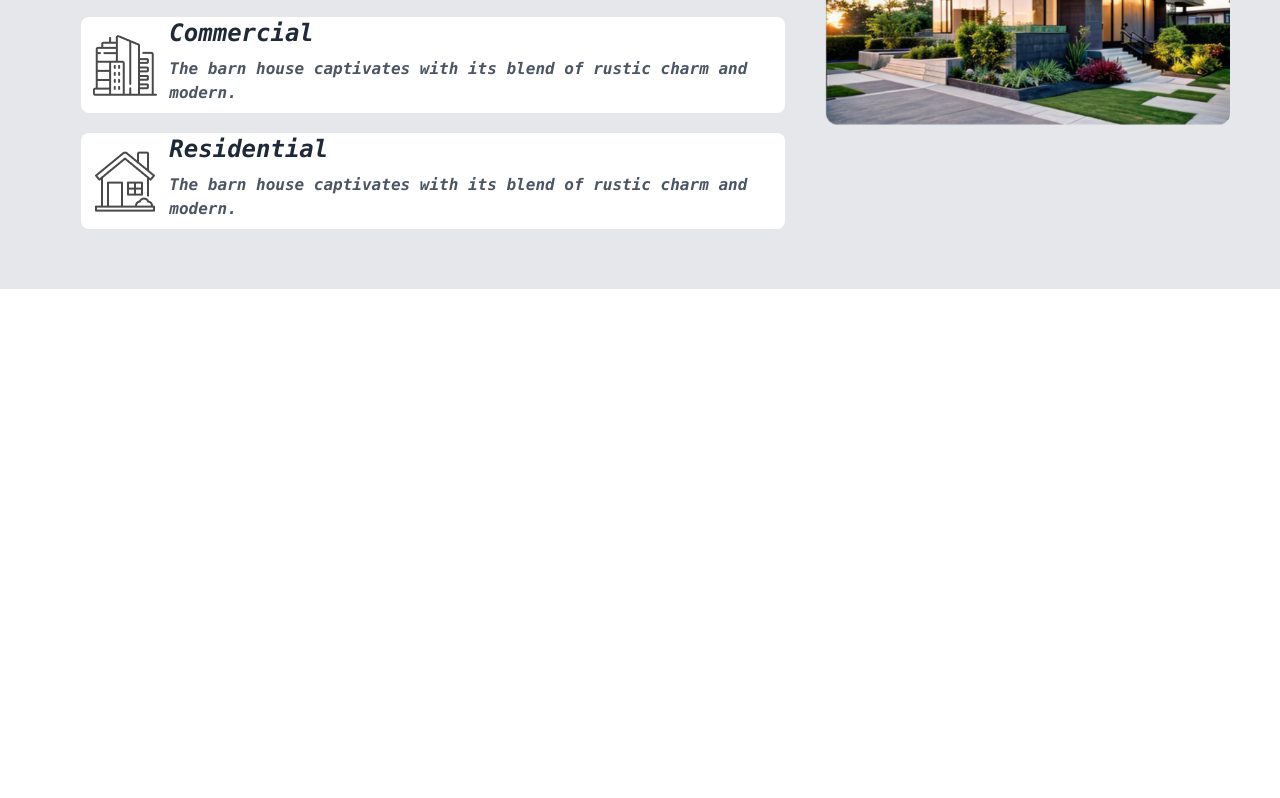
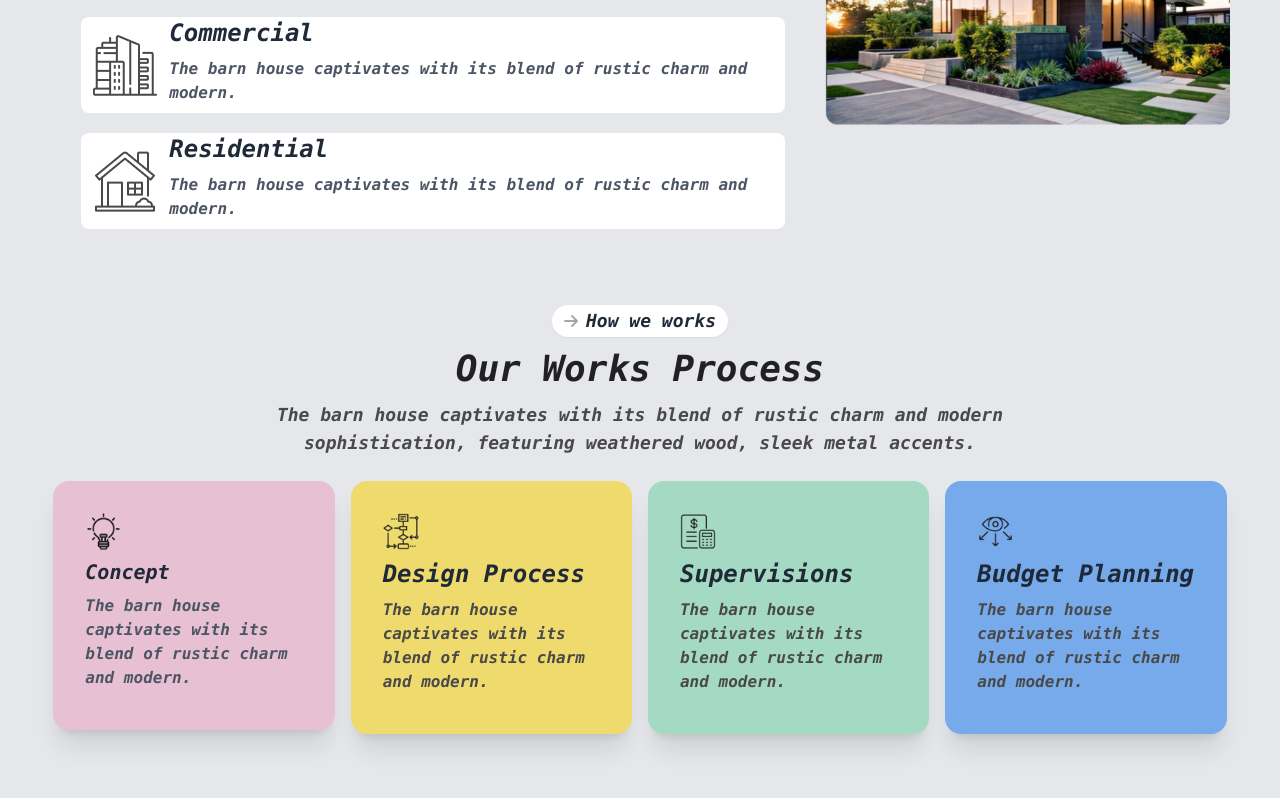
Before and after one commit to jahidul2006/Assignment-03, a plain HTML site: page index.html in a window 1280 px wide. Shown: the part 1045-1843 px from the top of the page. Before the commit the page ends 1334 px from the top, so only its background shows below. Drawn offline with nearby package versions, Linux system fonts and the light colour scheme.

Commit message:
added my work process section

```diff
--- a/index.html
+++ b/index.html
@@ -95,7 +95,7 @@
 
       </header>
 
-      <main>
+      <main class="bg-gray-200">
         <!-- About sections start -->
 
         <div class="bg-gray-200 mt-10  ">
@@ -109,8 +109,7 @@
                 <i class="fa-solid fa-arrow-right fa-beat-fade mt-1.5 pr-2"></i>
                 <h2 class=" font-mono font-bold italic text-lg">About Us</h2>
               </div>
-
-              </button>
+            </button>
               <!-- name-1 -->
               <div class="  mb-5">
                 <h2 class="font-mono font-bold italic lg:text-5xl text-2xl sm:text-left text-center text-[#212121] mb-3">We design thoughtful, liveable spaces</h2>
@@ -140,6 +139,78 @@
           </div>
         </div>
           <!-- About sections ends -->
+
+          <!-- Work process section start -->
+           <section class=" w-11/12 m-auto pb-16">
+            <!-- button -->
+            <div class="flex sm:justify-center justify-center pt-4">
+            <button class="flex py-0.5 mb-3 h-8 justify-center w-44 rounded-full bg-white shadow-sm ">
+                  <i class="fa-solid fa-arrow-right fa-beat-fade mt-1.5 pr-2"></i>
+                  <h2 class=" font-mono font-bold italic text-lg">How we works</h2>
+                 </button>
+                </div>
+                 <!-- button ends-->
+
+            <div class="sm:w-4/6 m-auto   ">
+              <h2 class="lg:text-4xl text-3xl text-[#212121] font-mono font-bold italic text-center mb-3 ">Our Works Process </h2>
+              <p class=" text-[#494949] text-lg font-mono font-bold italic text-center mb-6">The barn house captivates with its blend of rustic charm and modern sophistication, featuring weathered wood, sleek metal accents. </p>
+            </div>
+            <!-- box-div start -->
+             <div class="grid lg:grid-cols-4 grid-cols-1 gap-4 ">
+              <div class="">
+                <div class="card bg-base-100 shadow-xl  m-auto bg-[#E7C1D3]">
+                  <div class="card-body ">
+                    <img class="w-1/6" src="assets/concept.png" alt="">
+                    <h2 class="card-title font-mono font-bold italic text-xl">Concept</h2>
+                    <p class="text-gray-600  font-mono font-bold italic ">The barn house captivates with its blend of rustic charm and modern.</p>
+                    <div class="card-actions justify-end">
+
+                    </div>
+                  </div>
+                </div>
+                </div>
+              <div class="">
+                <div class="card bg-base-100 shadow-xl m-auto bg-[#EFDA6E]">
+                  <div class="card-body">
+                    <img class="w-1/6" src="assets/flow-chart.png" alt="">
+                    <h2 class="card-title font-mono font-bold italic text-2xl">Design Process</h2>
+                    <p class="text-[#494949] font-mono font-bold italic ">The barn house captivates with its blend of rustic charm and modern.</p>
+                    <div class="card-actions justify-end">
+
+                    </div>
+                  </div>
+                </div>
+              </div>
+              <div class="">
+                <div class="card bg-base-100  shadow-xl m-auto bg-[#A4DAC3]">
+                <div class="card-body">
+                  <img class="w-1/6" src="assets/budget-planning.png" alt="">
+                  <h2 class="card-title font-mono font-bold italic text-2xl">Supervisions</h2>
+                  <p class="text-[#494949] font-mono font-bold italic ">The barn house captivates with its blend of rustic charm and modern.</p>
+                  <div class="card-actions justify-end">
+
+                  </div>
+                </div>
+              </div>
+              </div>
+              <div class="">
+                <div class="card bg-base-100  shadow-xl m-auto bg-[#77AAEA]">
+                <div class="card-body">
+                  <img class="w-1/6" src="assets/vision.png" alt="">
+                  <h2 class="card-title font-mono font-bold italic text-2xl">Budget Planning</h2>
+                  <p class="text-[#494949] font-mono font-bold italic ">The barn house captivates with its blend of rustic charm and modern.</p>
+                  <div class="card-actions justify-end">
+
+                  </div>
+                </div>
+              </div>
+             </div>
+            </div>
+             <!-- box-div ends -->
+
+
+           </section>
+          <!-- Work process section ends -->
       </main>
 </body>
 </html>
```
